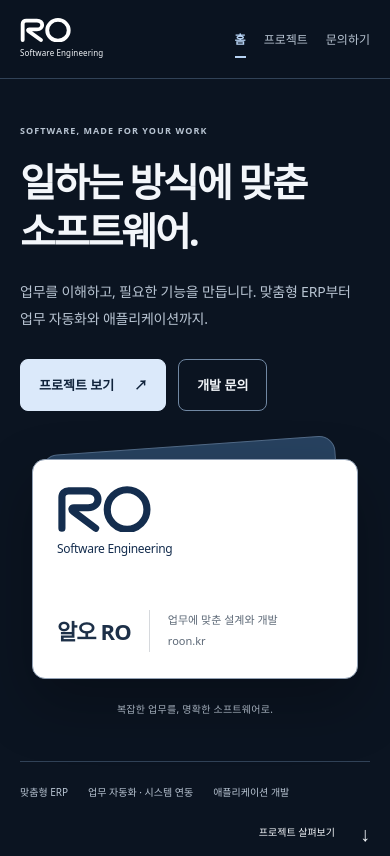
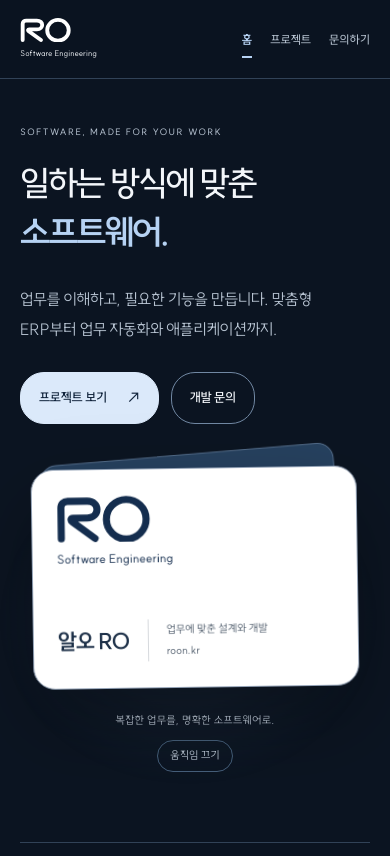
Before and after one commit to redrumsid-bit/RO, a plain HTML site: page index.html in a window 390 px wide. Shown: the top 856 px of the page. Drawn offline with Linux system fonts and the light colour scheme.

Commit message:
Apply approved B concept with SUITE typography and controllable soft motion

```diff
--- a/carousel.js
+++ b/carousel.js
@@ -34,7 +34,8 @@
   }
   function go(index, instant = false) {
     destination = Math.max(0, Math.min(slides.length - 1, index));
-    track.scrollTo({left: offset(destination), behavior: instant || reduced.matches ? 'instant' : 'smooth'});
+    const motionOff = document.body.classList.contains('motion-off');
+    track.scrollTo({left: offset(destination), behavior: instant || reduced.matches || motionOff ? 'instant' : 'smooth'});
   }
   previous.addEventListener('click', () => go((destination ?? active) - 1));
   next.addEventListener('click', () => go((destination ?? active) + 1));
--- a/index.html
+++ b/index.html
@@ -2,7 +2,7 @@
 <head><meta charset="utf-8">
 <meta name="color-scheme" content="only light"><meta name="theme-color" content="#0b1421">
 <meta http-equiv="Content-Security-Policy" content="default-src 'none'; script-src 'self'; style-src 'self'; img-src 'self'; font-src 'self'; connect-src 'none'; object-src 'none'; base-uri 'none'; form-action 'none'; frame-src 'none'">
-<meta name="referrer" content="strict-origin-when-cross-origin"><meta name="viewport" content="width=device-width,initial-scale=1"><title>RO(알오) | 맞춤형 소프트웨어 개발 · 업무 자동화 · ERP</title><meta name="description" content="RO(알오)는 업무 자동화, 업종별 맞춤형 ERP와 소프트웨어를 설계하고 개발하는 소프트웨어 엔지니어링 회사입니다."><link rel="icon" href="assets/logo.svg" type="image/svg+xml"><link rel="stylesheet" href="style.css?v=20261112-navy">
+<meta name="referrer" content="strict-origin-when-cross-origin"><meta name="viewport" content="width=device-width,initial-scale=1"><title>RO(알오) | 맞춤형 소프트웨어 개발 · 업무 자동화 · ERP</title><meta name="description" content="RO(알오)는 업무 자동화, 업종별 맞춤형 ERP와 소프트웨어를 설계하고 개발하는 소프트웨어 엔지니어링 회사입니다."><link rel="icon" href="assets/logo.svg" type="image/svg+xml"><link rel="stylesheet" href="style.css?v=20261127-b">
 <link rel="canonical" href="https://roon.kr/">
 <meta property="og:type" content="website">
 <meta property="og:site_name" content="RO(알오)">
@@ -11,17 +11,19 @@
 <meta property="og:url" content="https://roon.kr/">
 <meta name="google-site-verification" content="VP4qaFZtIBldc9KOzgBqeWt6XRs7frUHlSjA3EKGqzg">
 <script src="app.js?v=20261111-email" defer></script>
-<script src="onepage.js?v=20261112-carousel" defer></script>
-<script src="carousel.js?v=20261112" defer></script>
+<script src="onepage.js?v=20261127-b" defer></script>
+<script src="carousel.js?v=20261127-b" defer></script>
+<script src="soft-motion.js?v=20261127-b" defer></script>
+<link rel="preload" href="assets/SUITE-Variable.woff2" as="font" type="font/woff2" crossorigin>
 </head>
 
-<body class="site-index one-page navy-theme"><a class="skip" href="#main">본문으로 이동</a>
+<body class="site-index one-page navy-theme soft-motion"><a class="skip" href="#main">본문으로 이동</a>
 <header class="site-header"><div class="wrap head"><a class="brand" href="#home" aria-label="RO 홈"><img src="assets/card-logo.svg" alt="RO" width="80" height="40"><span>Software Engineering</span></a><nav aria-label="주 메뉴"><a href="#home" aria-current="location">홈</a><a href="#projects">프로젝트</a><a href="#contact">문의하기</a></nav></div></header>
 <main id="main">
 <section id="home" class="home-section" aria-labelledby="home-title" tabindex="-1">
   <div class="homehero wrap">
-  <div class="hero-copy"><p class="eyebrow">SOFTWARE, MADE FOR YOUR WORK</p><h1 id="home-title">일하는 방식에 맞춘<br> 소프트웨어.</h1><p class="lead">업무를 이해하고, 필요한 기능을 만듭니다.<br> 맞춤형 ERP부터 업무 자동화와 애플리케이션까지.</p><div class="actions"><a class="button" href="#projects">프로젝트 보기 <span aria-hidden="true">↗</span></a><a class="button outline" href="#contact">개발 문의</a></div></div>
-  <div class="hero-object"><div class="paper-stack"><a class="identity-card" href="#projects" aria-label="RO 프로젝트 살펴보기"><div class="identity-logo"><img src="assets/card-logo.svg" alt="RO" width="125" height="62"><p>Software Engineering</p></div><div class="identity-bottom"><strong>알오 RO</strong><span>업무에 맞춘 설계와 개발<br> roon.kr</span></div></a></div><p class="object-caption">복잡한 업무를, 명확한 소프트웨어로.</p></div>
+  <div class="hero-copy"><p class="eyebrow">SOFTWARE, MADE FOR YOUR WORK</p><h1 id="home-title"><span class="hero-line">일하는 방식에 맞춘</span><span class="hero-line">소프트웨어.</span></h1><p class="lead">업무를 이해하고, 필요한 기능을 만듭니다.<br> 맞춤형 ERP부터 업무 자동화와 애플리케이션까지.</p><div class="actions"><a class="button" href="#projects">프로젝트 보기 <span aria-hidden="true">↗</span></a><a class="button outline" href="#contact">개발 문의</a></div></div>
+  <div class="hero-object"><div class="paper-stack"><a class="identity-card" href="#projects" aria-label="RO 프로젝트 살펴보기"><div class="identity-logo"><img src="assets/card-logo.svg" alt="RO" width="125" height="62"><p>Software Engineering</p></div><div class="identity-bottom"><strong>알오 RO</strong><span>업무에 맞춘 설계와 개발<br> roon.kr</span></div></a></div><p class="object-caption">복잡한 업무를, 명확한 소프트웨어로.</p><button type="button" id="motion-toggle" class="motion-toggle" aria-pressed="true" hidden>움직임 끄기</button></div>
 </div>
   <div class="home-bottom wrap"><div class="home-capabilities"><span>맞춤형 ERP</span><span>업무 자동화 · 시스템 연동</span><span>애플리케이션 개발</span></div><a class="scroll-cue" href="#projects">프로젝트 살펴보기 <span aria-hidden="true">↓</span></a></div>
 </section>
--- a/onepage.js
+++ b/onepage.js
@@ -15,7 +15,7 @@
   function buildEffects() {
     effects.forEach(({animation}) => animation.cancel());
     effects = [];
-    if (preference.matches) return;
+    if (preference.matches || document.body?.classList.contains('soft-motion')) return;
     const mobile = innerWidth <= 900;
     function add(element, container, frames, home = false) {
       if (!element || !container || typeof element.animate !== 'function') return;
--- /dev/null
+++ b/soft-motion.js
@@ -0,0 +1,59 @@
+/* B concept: content is visible without JS; animations enhance it only. */
+(() => {
+  'use strict';
+  const body = document.body;
+  const button = document.getElementById('motion-toggle');
+  if (!button || typeof matchMedia !== 'function') return;
+  const preference = matchMedia('(prefers-reduced-motion: reduce)');
+  const effects = new Map();
+  let paused = false;
+  try { paused = sessionStorage.getItem('ro-motion-paused') === 'true'; } catch {}
+  const disabled = () => paused || preference.matches;
+  function cancel() { effects.forEach(animation => animation.cancel()); effects.clear(); }
+  function sync() {
+    body.classList.toggle('motion-off', disabled());
+    button.textContent = disabled() ? '움직임 켜기' : '움직임 끄기';
+    button.setAttribute('aria-pressed', String(!disabled()));
+    button.disabled = preference.matches;
+    button.title = preference.matches ? '기기의 움직임 줄이기 설정을 따르고 있습니다.' : '';
+    if (disabled()) cancel();
+  }
+  function animate(element, delay = 0, hero = false) {
+    if (disabled() || typeof element.animate !== 'function' || element.contains(document.activeElement)) return;
+    const animation = element.animate([
+      {opacity: 0, transform: `translateY(${hero ? 38 : 25}px)`, filter: hero ? 'blur(5px)' : 'none'},
+      {opacity: 1, transform: 'translateY(0)', filter: hero ? 'blur(0px)' : 'none'},
+    ], {duration: hero ? 1100 : 850, delay, easing: 'cubic-bezier(.2,.75,.2,1)', fill: 'backwards'});
+    effects.set(element, animation);
+    animation.onfinish = () => effects.delete(element);
+  }
+  button.hidden = false;
+  sync();
+  body.classList.add('motion-ready');
+  button.addEventListener('click', () => {
+    paused = !paused;
+    try { sessionStorage.setItem('ro-motion-paused', String(paused)); } catch {}
+    sync();
+  });
+  preference.addEventListener('change', sync);
+  document.addEventListener('focusin', event => {
+    effects.forEach((animation, element) => {
+      if (element.contains(event.target)) { animation.cancel(); effects.delete(element); }
+    });
+  });
+  // Avoid replaying the entrance over content after a slow font download.
+  const started = performance.now();
+  Promise.resolve(document.fonts?.ready).then(() => {
+    if (performance.now() - started > 1800 || scrollY > 100) return;
+    document.querySelectorAll('.hero-copy .eyebrow,.hero-line,.hero-copy .lead,.hero-copy .actions,.hero-object')
+      .forEach((element, index) => animate(element, index * 100, true));
+  });
+  if (typeof IntersectionObserver !== 'function') return;
+  const observer = new IntersectionObserver(entries => entries.forEach(entry => {
+    if (!entry.isIntersecting) return;
+    observer.unobserve(entry.target);
+    animate(entry.target);
+  }), {threshold: .15});
+  document.querySelectorAll('.projects-intro,.project-gallery,.contact-heading,.contactgrid')
+    .forEach(element => observer.observe(element));
+})();
--- a/style.css
+++ b/style.css
@@ -1,8 +1,9 @@
 /* RO / Paper & Navy — shared marketing-page design system */
+@font-face{font-family:SUITE;src:url('assets/SUITE-Variable.woff2') format('woff2');font-weight:300 900;font-display:swap}
 :root{color-scheme:only light;--navy:#142d4e;--ink:#1d3048;--muted:#5d6977;--line:#d6d9dd;--paper:#fff;--pale:#eeedea;--bg:#f5f4f1;--radius:16px;--shadow:0 16px 36px #142d4e0a}
 *{box-sizing:border-box}
 html{scroll-behavior:smooth}
-body{margin:0;background:var(--bg);color:var(--ink);font-family:"Malgun Gothic","Apple SD Gothic Neo",system-ui,sans-serif;line-height:1.75;word-break:keep-all;-webkit-font-smoothing:antialiased}
+body{margin:0;background:var(--bg);color:var(--ink);font-family:SUITE,"Malgun Gothic","Apple SD Gothic Neo",system-ui,sans-serif;line-height:1.75;word-break:keep-all;-webkit-font-smoothing:antialiased}
 a{color:inherit;text-decoration:none}
 button,input,select{font:inherit}
 button{cursor:pointer}
@@ -409,3 +410,43 @@ h3{font-size:20px;line-height:1.5;letter-spacing:-.035em}
   .navy-theme .processline,.navy-theme .industrynames span,.navy-theme .cta{background:#fff}
   .navy-theme .cta h2,.navy-theme .cta p,.navy-theme .cta .eyebrow{color:var(--ink)}
 }
+/* Approved B: rounded typography and gentle, controllable motion. */
+.soft-motion,html:has(.soft-motion){overflow-x:clip}
+.one-page .homehero{min-height:660px;gap:65px;padding-block:90px 70px}
+.one-page .hero-copy h1{font-size:clamp(46px,4.9vw,72px);font-weight:500;line-height:1.38;letter-spacing:-.055em}
+.hero-line{display:block}.hero-line:last-child{color:#b6d2f3;font-weight:670}
+.one-page .homehero .lead{font-size:18px;line-height:1.9;margin-top:28px;font-weight:350;max-width:450px}
+.eyebrow{font-weight:500;letter-spacing:.17em}
+.head nav{font-size:14px}.head nav a{font-weight:450}
+.button{border-radius:24px;font-weight:550;letter-spacing:-.02em}
+.one-page .identity-card{border-radius:22px;transform:none;box-shadow:0 34px 85px #0005}
+.hero-object{position:relative;isolation:isolate}
+.hero-object:before{content:'';position:absolute;z-index:-2;inset:-35% -20%;background:radial-gradient(ellipse,#587da547,transparent 65%);pointer-events:none}
+.identity-logo p{letter-spacing:.02em;font-weight:400}.object-caption{font-size:12px;font-weight:400}
+.home-capabilities{font-size:13px}.projects-intro h2{font-weight:450!important;line-height:1.5}
+.one-page .project-scene h3{font-weight:500;font-size:30px;line-height:1.5}
+.project-index button{font-family:inherit}.project-index button span{font-size:14px}
+.contact-heading h2{font-weight:450}
+.motion-toggle{display:block;margin:10px auto 0;background:transparent;color:var(--muted);border:1px solid #46607c;border-radius:18px;padding:5px 12px;font:inherit;font-size:11px;min-height:32px}
+.motion-toggle[hidden]{display:none}.motion-toggle:disabled{cursor:default;opacity:.7}
+@keyframes card-breathe{0%,100%{transform:translateY(0) rotate(-1deg)}50%{transform:translateY(-12px) rotate(.6deg)}}
+@keyframes glow-breathe{0%,100%{opacity:.55;transform:translateX(-10px)}50%{opacity:1;transform:translateX(18px)}}
+@media(prefers-reduced-motion:no-preference){
+ .motion-ready:not(.motion-off) .paper-stack{animation:card-breathe 7s ease-in-out infinite}
+ .motion-ready:not(.motion-off) .hero-object:before{animation:glow-breathe 7s ease-in-out infinite}
+ .head nav a,.button,.project-index button{transition:background .25s ease,transform .3s ease,color .25s ease}
+ .button:hover{transform:translateY(-3px)}
+}
+.motion-off *, .motion-off *:before,.motion-off *:after{animation:none!important;transition:none!important;scroll-behavior:auto!important}
+html:has(.motion-off){scroll-behavior:auto!important}
+@media(max-width:900px){.one-page .homehero{gap:45px}}
+@media(max-width:650px){
+ .one-page .homehero{padding-top:45px;min-height:auto}
+ .one-page .hero-copy h1{font-size:clamp(35px,8.7vw,50px)}
+ .one-page .homehero .lead{font-size:16px}
+ .home-capabilities{gap:12px;font-size:11px}
+ .one-page .project-scene h3{font-size:25px}
+ .hero-object:before{inset:-10%}.object-caption{font-size:11px}
+}
+@media(prefers-reduced-motion:reduce){html{scroll-behavior:auto!important}.soft-motion *, .soft-motion *:before,.soft-motion *:after{animation:none!important;transition:none!important;scroll-behavior:auto!important}}
+@media print{.hero-line:last-child{color:inherit}.hero-object:before,.motion-toggle{display:none}.paper-stack{animation:none!important}}
```
Also changed, not shown: automation.html (+1 -1 lines), construction.html (+1 -1 lines), contact.html (+1 -1 lines), projects.html (+1 -1 lines), score.html (+1 -1 lines), seller.html (+1 -1 lines), assets/SUITE-LICENSE.txt (added), assets/SUITE-Variable.woff2 (added).
